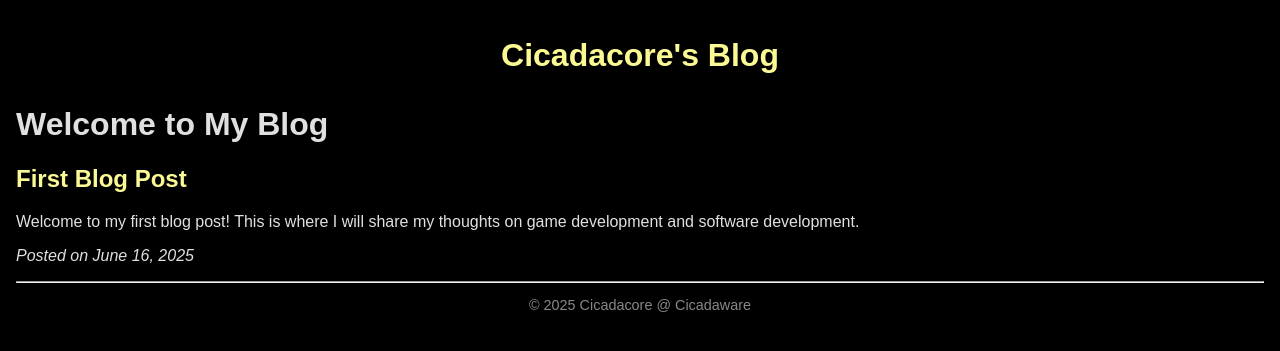
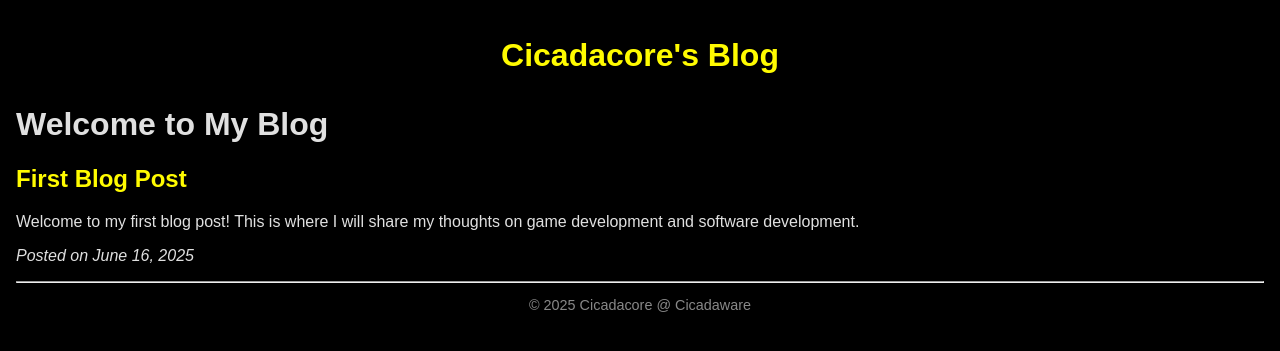
Before and after one commit to Cicadaware/cicadaware.github.io, a Jekyll site: the page built from index.md, in a window 1280 px wide. Shown: the top 351 px of the page. Built offline with Jekyll 4.4.1, drawn with Linux system fonts in a browser that asks for light colours.

Commit message:
colour changes

```diff
--- a/assets/css/style.css
+++ b/assets/css/style.css
@@ -7,7 +7,7 @@ body {
 }
 
 a {
-  color: #fbf993;
+  color: #fffb00;
   text-decoration: none;
 }
 
```
